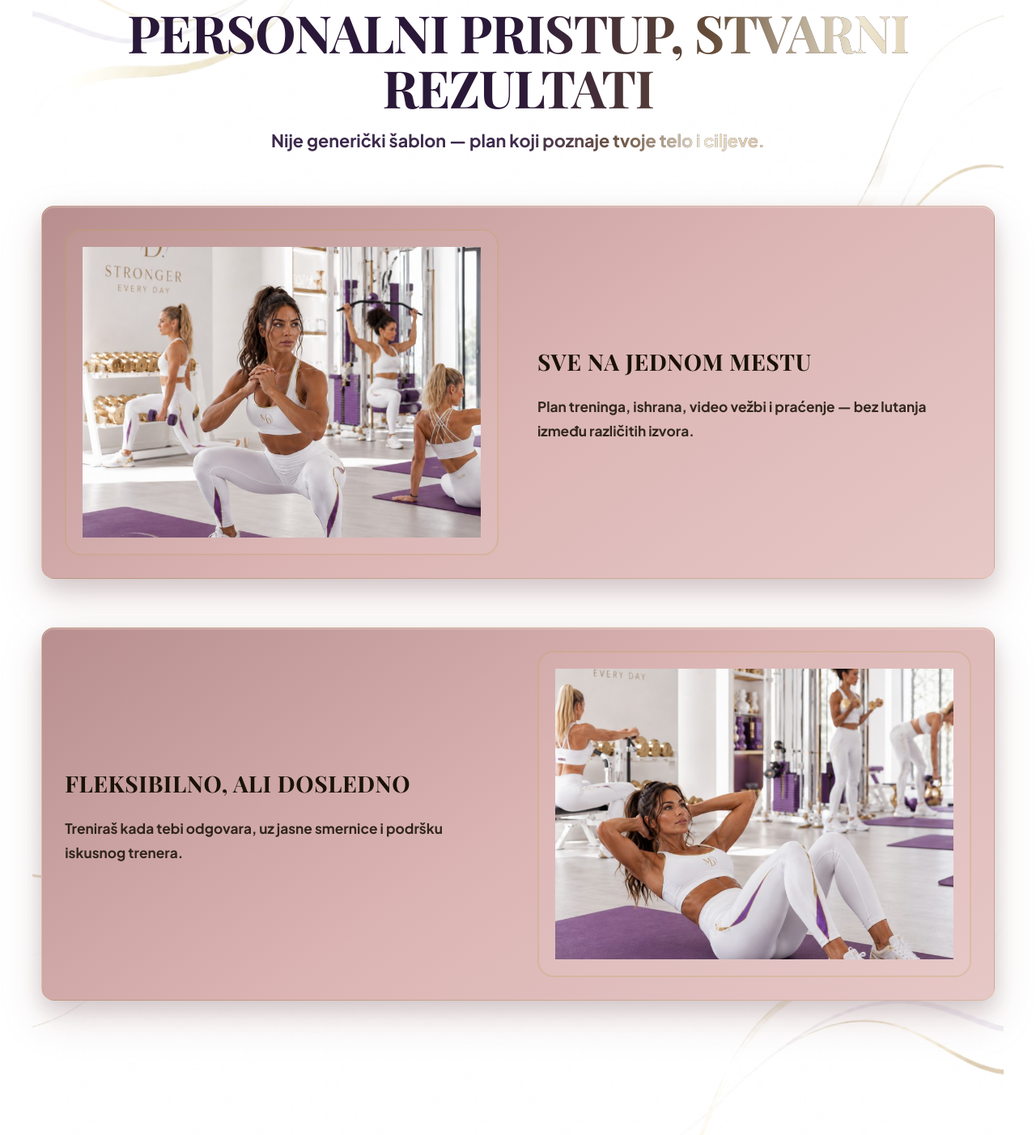
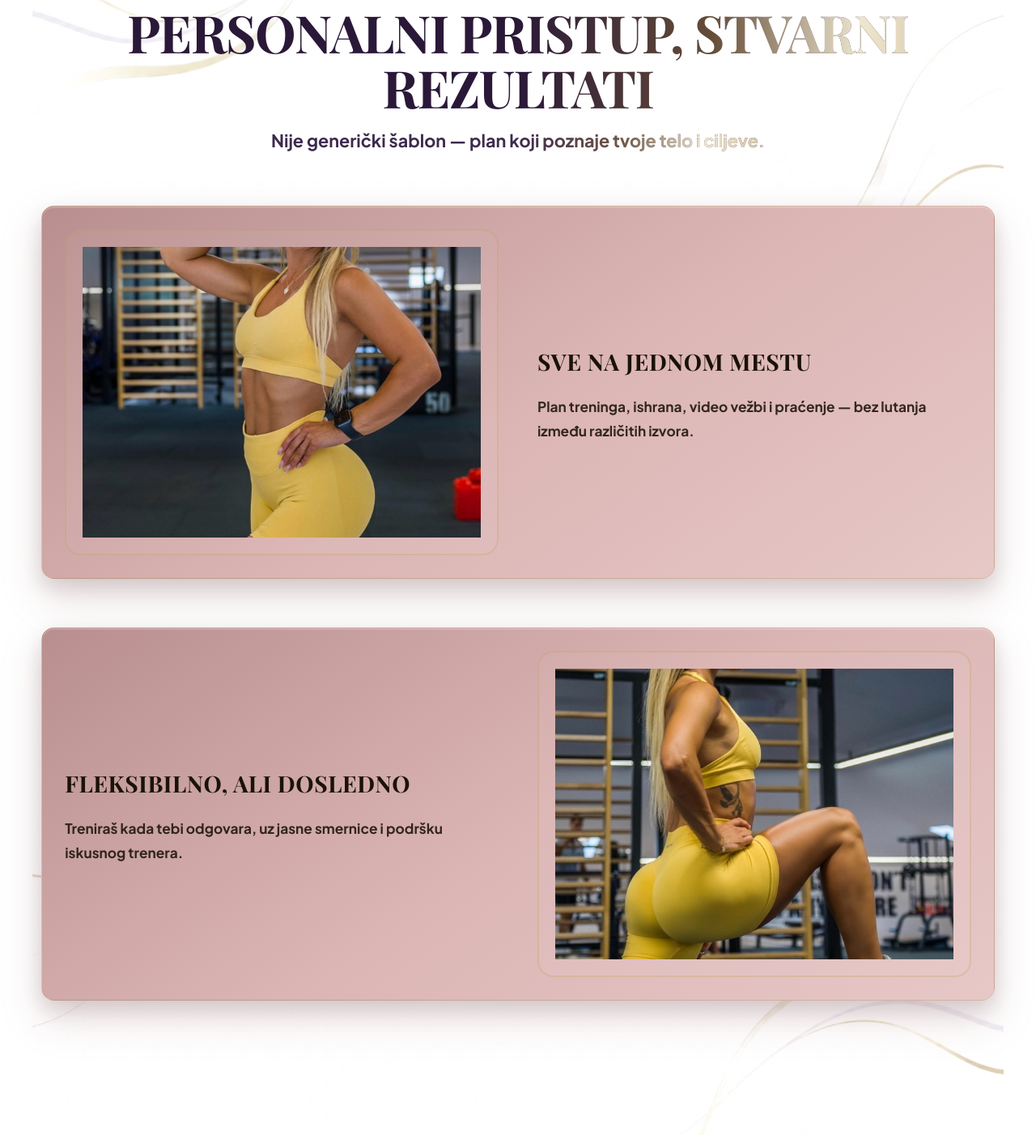
Before and after one commit to J-Gaspar99/fitnes_trainer1, a React (Vite) app: page / in a window 1280 px wide. Shown: the part 4865-6267 px from the top of the page at 81% size. Built offline with nearby package versions, Linux system fonts and the light colour scheme; a web font is replaced by a local one.

Commit message:
druge slike

```diff
--- a/src/data/content.js
+++ b/src/data/content.js
@@ -146,12 +146,12 @@ export const siteContent = {
       {
         title: 'Sve na jednom mestu',
         description: 'Plan treninga, ishrana, video vežbi i praćenje — bez lutanja između različitih izvora.',
-        image: '/images/value-premium-1.png',
+        image: '/images/gallery-photo-1.jpg',
       },
       {
         title: 'Fleksibilno, ali dosledno',
         description: 'Treniraš kada tebi odgovara, uz jasne smernice i podršku iskusnog trenera.',
-        image: '/images/value-premium-2.png',
+        image: '/images/gallery-photo-4.jpg',
       },
     ],
   },
```
